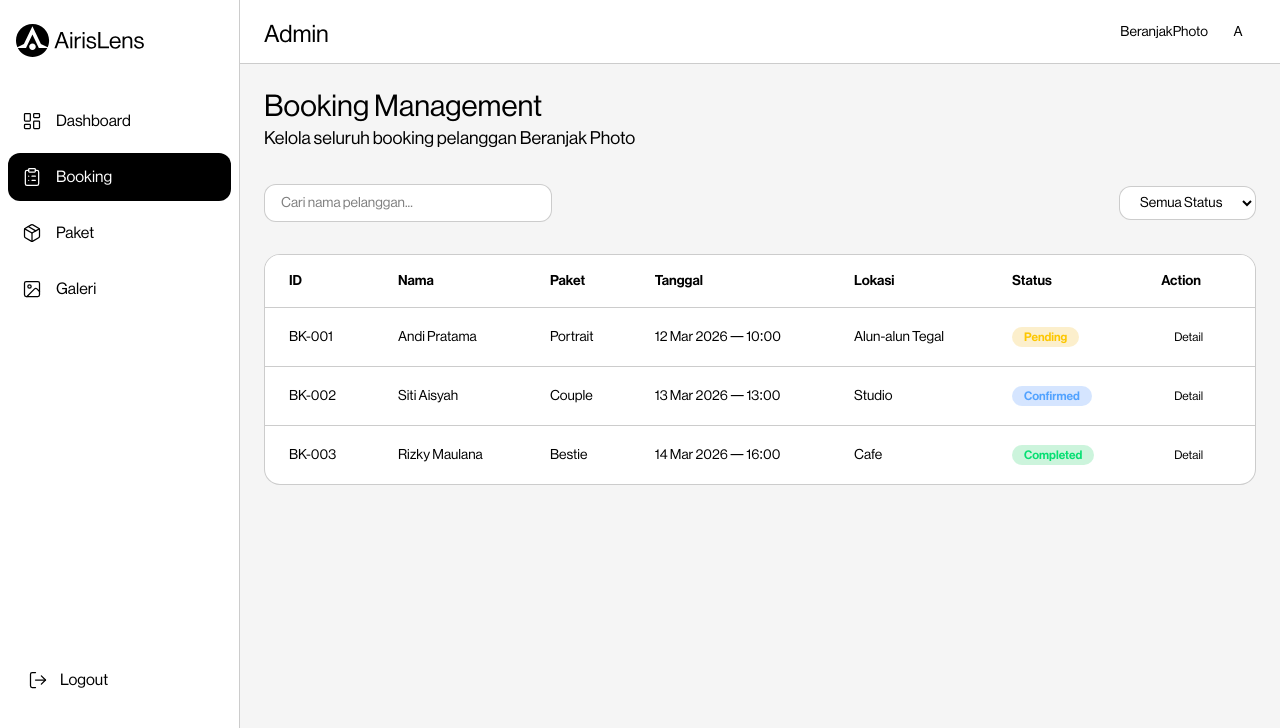
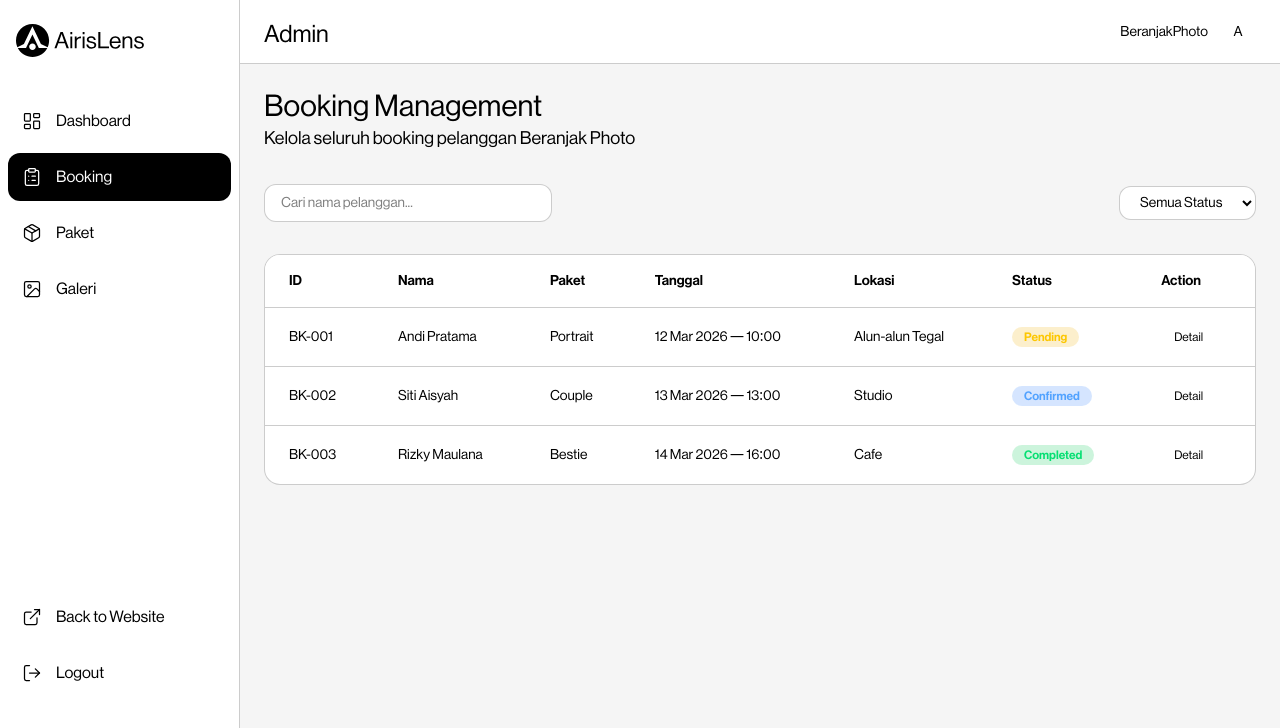
Before and after one commit to Mohfarriiiz88/Airislens, a Next.js app: page /admin/bookinglist in a window 1280 px wide. Shown: the top 728 px of the page. Built offline with nearby package versions, Linux system fonts and the light colour scheme.

Commit message:
sidebarrevisi3

```diff
--- a/components/dashboard/Sidebar.tsx
+++ b/components/dashboard/Sidebar.tsx
@@ -9,7 +9,7 @@ import {
   Image,
   ClipboardList,
 } from "lucide-react";
-import { LogOut } from "lucide-react";
+import { LogOut,ExternalLink  } from "lucide-react";
 
 const menu = [
   { label: "Dashboard", href: "/admin/dashboard", icon: LayoutDashboard },
@@ -77,15 +77,45 @@ export default function Sidebar() {
           );
         })}
       </nav>
-      <div className="absolute bottom-20 p-4">
-        <Link
-          href="/login"
-          className="flex items-center gap-3 px-3 py-3 rounded-xl text-[16px] transition-all hover:bg-black/10"
-        >
-          <LogOut size={20} strokeWidth={1.5} />
-          {!collapsed && <span>Logout</span>}
-        </Link>
-      </div>
+      <div className="mt-auto px-2 pt-10 space-y-2">
+
+  {/* ===== BACK TO WEBSITE ===== */}
+  <Link
+    href="/"
+    className={`
+      w-full flex items-center gap-3 px-3 py-3 mt-60 rounded-xl
+      text-[16px] text-black
+      hover:bg-black hover:text-white
+      transition-all
+      ${collapsed ? "justify-center" : ""}
+    `}
+  >
+    <div className="w-[24px] flex justify-center items-center">
+      <ExternalLink size={20} strokeWidth={1.5} />
+    </div>
+
+    {!collapsed && <span>Back to Website</span>}
+  </Link>
+
+  {/* ===== LOGOUT ===== */}
+  <button
+    className={`
+      w-full flex items-center gap-3 px-3 py-3 rounded-xl
+      text-[16px] text-black
+      hover:bg-red-500 hover:text-white
+      transition-all
+      ${collapsed ? "justify-center" : ""}
+    `}
+    onClick={() => console.log("logout")}
+  >
+    <div className="w-[24px] flex justify-center items-center">
+      <LogOut size={20} strokeWidth={1.5} />
+    </div>
+
+    {!collapsed && <span>Logout</span>}
+  </button>
+
+</div>
     </aside>
 
   );
```
